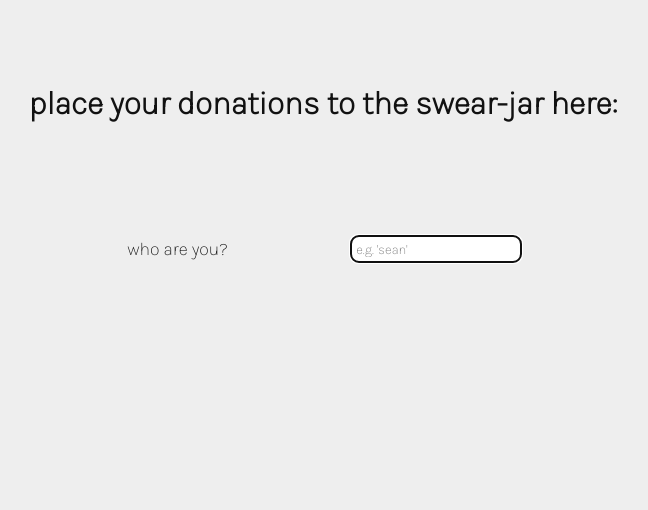
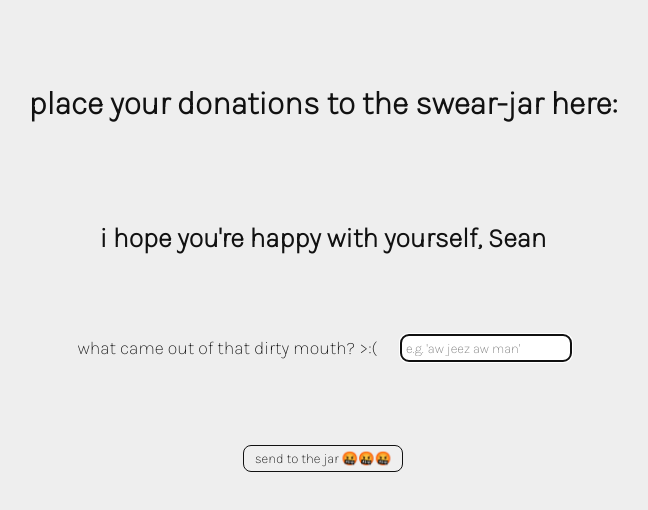
Before and after one commit to seanmizen/swear-jar, a React (Create React App) app: page / in a window 1280 px wide. Shown: the top 510 px of the page, without its empty margins (317-965 px from the left). Built offline with nearby package versions, Linux system fonts and the light colour scheme; a web font is replaced by a local one.

Commit message:
improved taunts

```diff
--- a/src/pages/Home/Home.js
+++ b/src/pages/Home/Home.js
@@ -14,14 +14,21 @@ const exampleSwears = [
   "frak it",
   "aw jeez aw man",
 ];
-
 const exampleSwear =
   exampleSwears[parseInt(Math.random() * exampleSwears.length)];
 
+const taunts = [
+  "what a silly thing to say, [NAME]",
+  "what did you say this time?",
+  "i hope you're happy with yourself, [NAME]",
+  "this is so silly, [NAME].",
+];
+const taunt = taunts[parseInt(Math.random() * taunts.length)];
+
 // Get our localStorage outside of the component
 // re-order once so that our prev. selected item is the default selected jar
-const initialUserName = localStorage.getItem("user-name") || "";
-const initialJarName = localStorage.getItem("jar-name") || "";
+const initialUserName = localStorage.getItem("user-name") || "Sean";
+const initialJarName = localStorage.getItem("jar-name") || "JarJar";
 const initialJarNames = localStorage.getItem("jar-names") || [
   "Community Jar",
   "John's Jar",
@@ -157,11 +164,11 @@ const Home = () => {
       <h1 id="h1" tabIndex={-1} alt="we swear a little too much">
         place your donations to the swear-jar here:
       </h1>
-      {/* form className will be used to cycle stages */}
+      {/* "form "name" will be used to cycle stages" */}
       <form className="name" ref={formRef} onSubmit={onSubmit}>
         <div className="stage taunt-holder">
           <label>
-            <h2>i hope you're happy with yourself, {userName}</h2>
+            <h2>{taunt.replace("[NAME]", userName)}</h2>
           </label>
         </div>
         <div className="stage name-input">
```
